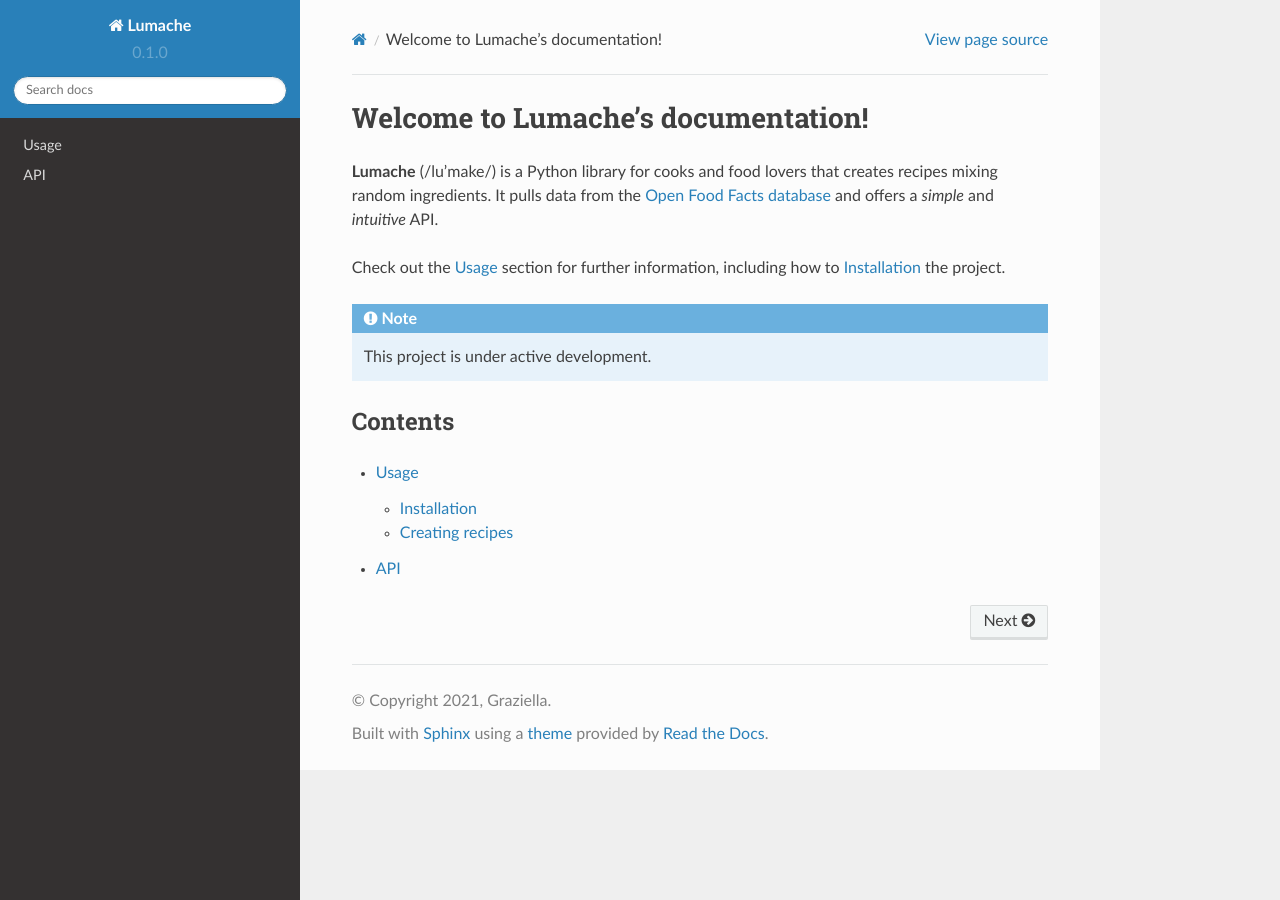
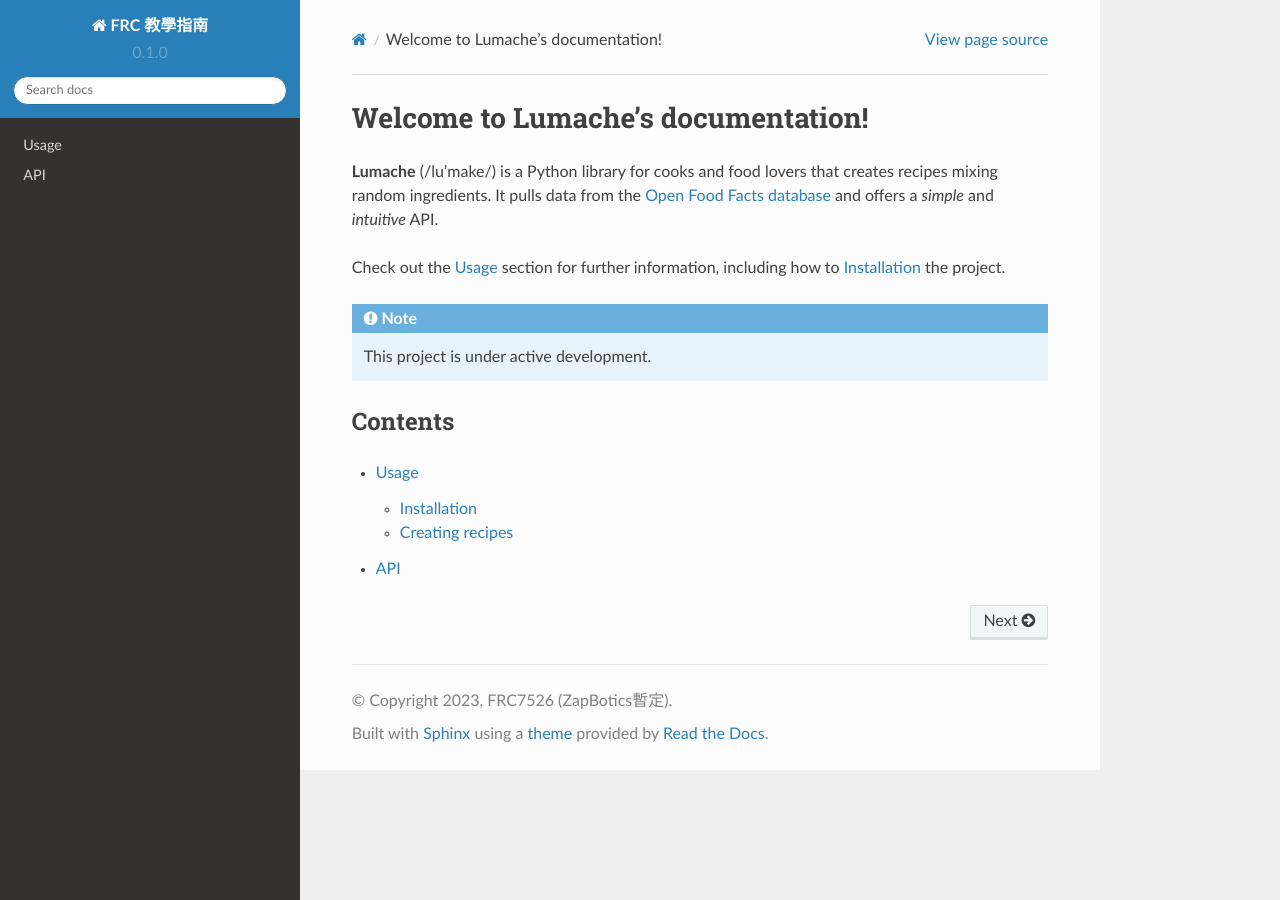
Before and after one commit to frc7526/rtd-guides, a Sphinx documentation site: the page built from docs/source/index.rst, in a window 1280 px wide. Built offline with Sphinx 7.4.7 and the Read the Docs theme 2.0.0, drawn with Linux system fonts in a browser that asks for light colours.

Commit message:
Rebrand from example

```diff
--- a/docs/source/conf.py
+++ b/docs/source/conf.py
@@ -2,9 +2,9 @@
 
 # -- Project information
 
-project = 'Lumache'
-copyright = '2021, Graziella'
-author = 'Graziella'
+project = 'FRC 教學指南'
+copyright = '2023, FRC7526 (ZapBotics暫定)'
+author = 'Decision-Maker lbxrb'
 
 release = '0.1'
 version = '0.1.0'
```
